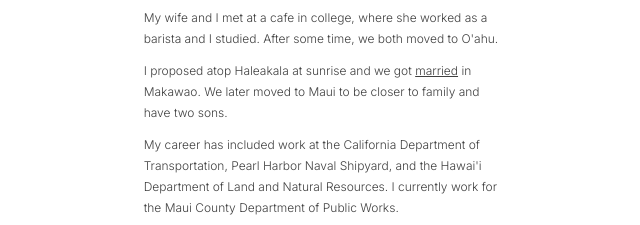
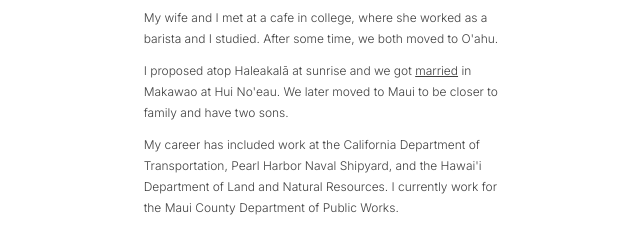
Before and after one commit to johndatiles/johndatiles, a plain HTML site: page index.html in a window 1280 px wide. Shown: the part 301-526 px from the top of the page, 315-955 px from the left. Drawn offline with Linux system fonts and the light colour scheme.

Commit message:
26-06-08

```diff
--- a/index.html
+++ b/index.html
@@ -30,7 +30,7 @@
 								<!--<h2 id="text01" class="style4">Father and Husband</h2>-->
 								<p id="text06" class="style1"><span class="p">I was raised in the Bay Area, attended school in Napa, and graduated from UC Davis with a degree in Civil Engineering.</span>
 								<span class="p">My wife and I met at a cafe in college, where she worked as a barista and I studied. After some time, we both moved to O&#39;ahu.</span>
-								<span class="p">I proposed atop Haleakala at sunrise and we got <a href="https://www.youtube.com/watch?v=_wPOEHMcbwA">married</a> in Makawao. We later moved to Maui to be closer to family and have two sons.</span>
+								<span class="p">I proposed atop Haleakal&#257; at sunrise and we got <a href="https://www.youtube.com/watch?v=_wPOEHMcbwA">married</a> in Makawao at Hui No&#39;eau. We later moved to Maui to be closer to family and have two sons.</span>
 								<span class="p">My career has included work at the California Department of Transportation, Pearl Harbor Naval Shipyard, and the Hawai&#39;i Department of Land and Natural Resources. I currently work for the Maui County Department of Public Works. </span>
 								<span class="p">I&#39;m a licensed Professional Engineer (P.E.), registered in both California and Hawai&#39;i.</span>
 								<span class="p">I ride a &#39;18 Honda Rebel. Motorcycling is meditation.</span>
```
